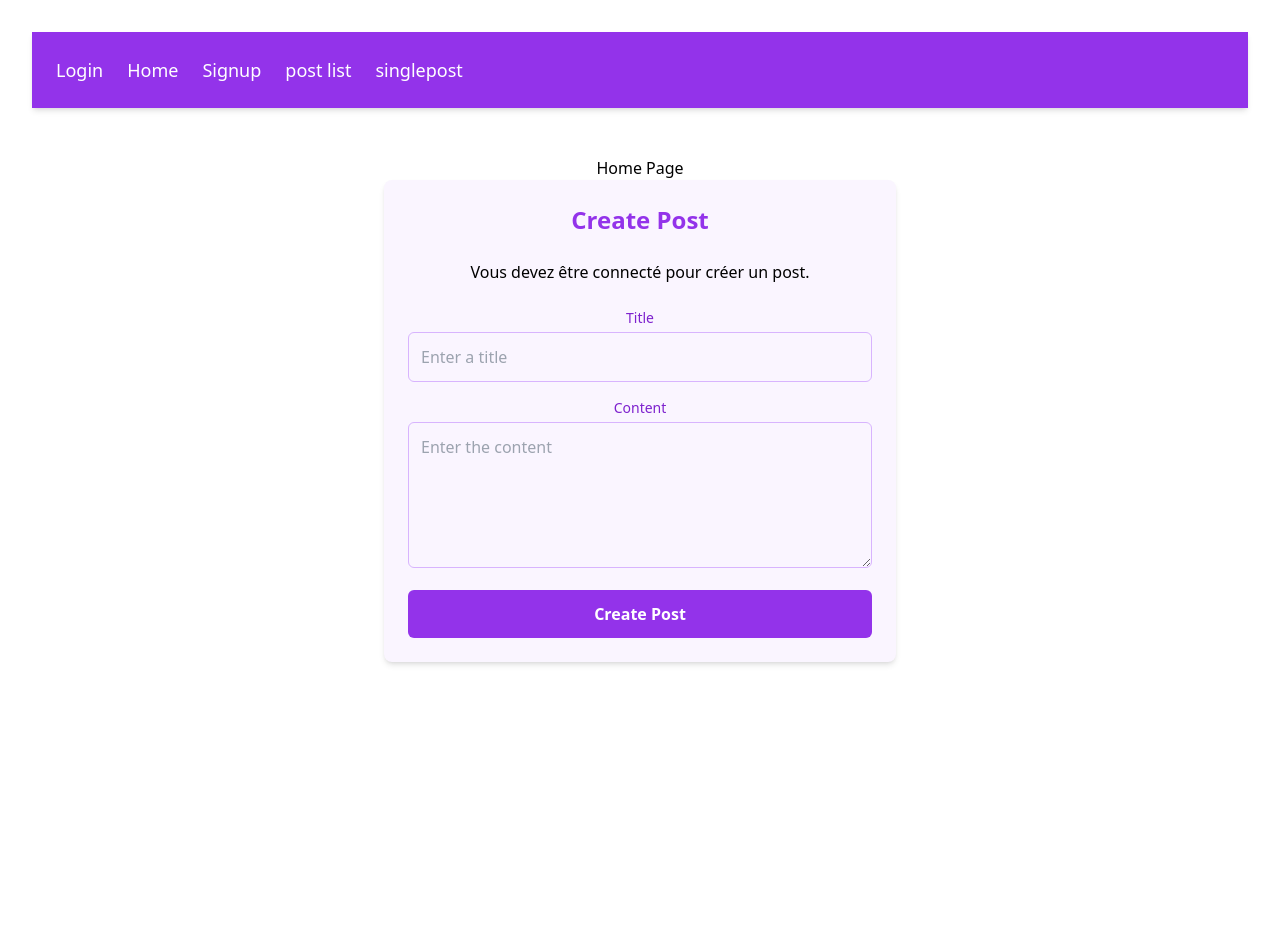
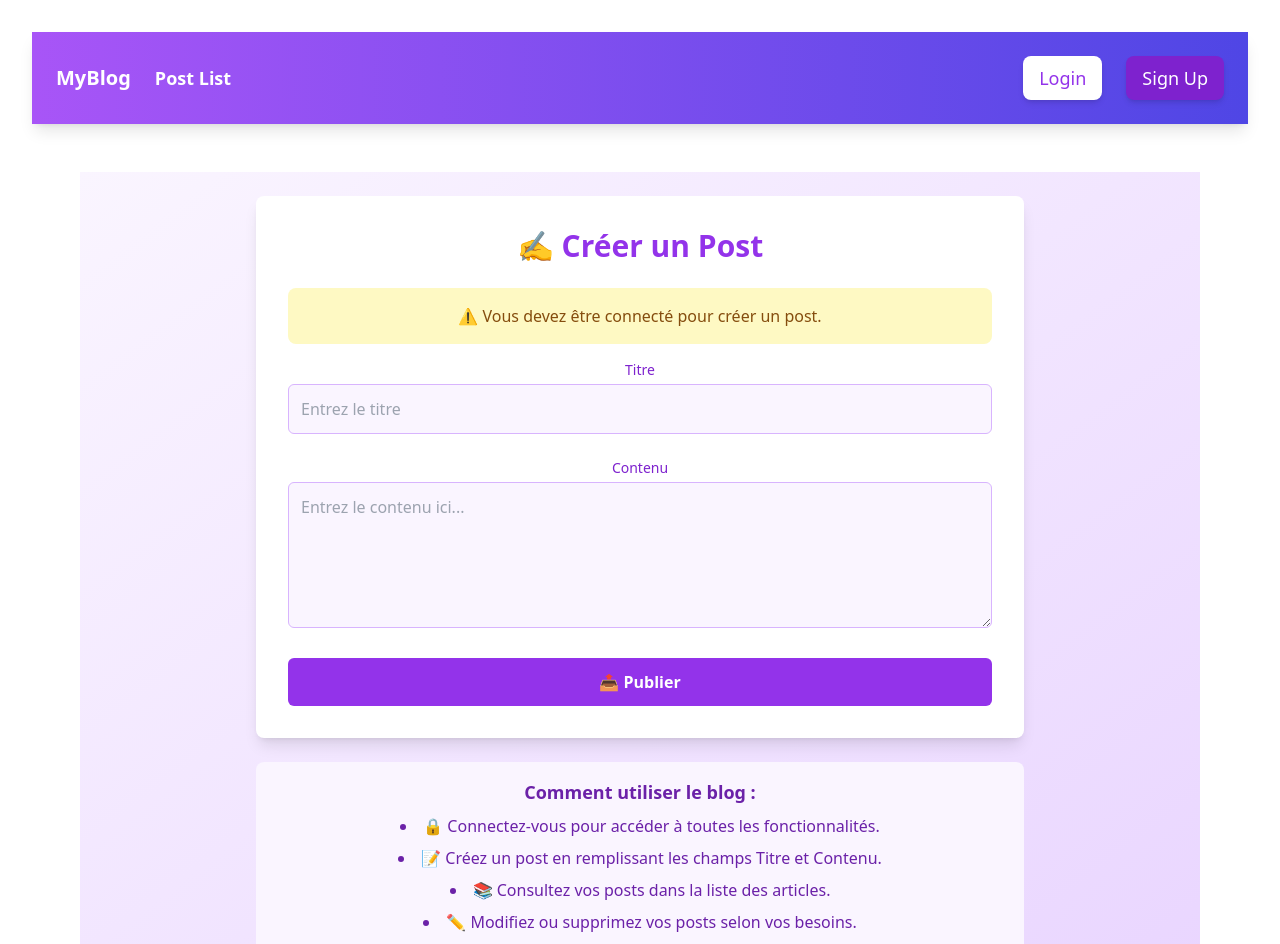
Before and after one commit to karpetoryba/auth-blog-new, a React (Vite) app in the folder app/: page /home in a window 1280 px wide. Shown: the top 944 px of the page. Before the commit the page ends 800 px from the top, so only its background shows below. Built offline with nearby package versions, Linux system fonts and the light colour scheme.

Commit message:
new design

```diff
--- a/app/src/App.tsx
+++ b/app/src/App.tsx
@@ -11,37 +11,33 @@ function App() {
   return (
     <BrowserRouter>
       {/* Navigation Bar */}
-      <nav className="flex items-center justify-between p-6 bg-purple-600 text-white shadow-md">
-        <div className="flex items-center space-x-6 text-lg font-medium">
-          <Link
-            to="/login"
-            className="hover:text-purple-300 transition duration-200"
-          >
-            Login
-          </Link>
+      <nav className="flex items-center justify-between p-6 bg-gradient-to-r from-purple-500 to-indigo-600 text-white shadow-lg">
+        <div className="flex items-center space-x-6 text-lg font-semibold">
           <Link
             to="/home"
             className="hover:text-purple-300 transition duration-200"
           >
-            Home
-          </Link>
-          <Link
-            to="/signup"
-            className="hover:text-purple-300 transition duration-200"
-          >
-            Signup
+            <span className="text-xl font-bold">MyBlog</span>
           </Link>
           <Link
             to="/postlist"
             className="hover:text-purple-300 transition duration-200"
           >
-            post list
+            Post List
+          </Link>
+        </div>
+        <div className="flex items-center space-x-6 text-lg">
+          <Link
+            to="/login"
+            className="bg-white text-purple-600 px-4 py-2 rounded-lg shadow-md hover:bg-purple-300 hover:text-white transition duration-300"
+          >
+            Login
           </Link>
           <Link
-            to="/id"
-            className="hover:text-purple-300 transition duration-200"
+            to="/signup"
+            className="bg-purple-700 px-4 py-2 rounded-lg shadow-md hover:bg-purple-800 transition duration-300"
           >
-            singlepost
+            Sign Up
           </Link>
         </div>
       </nav>
@@ -57,6 +53,13 @@ function App() {
           <Route path="/edit/:id" element={<EditPost />} />
         </Routes>
       </div>
+
+      {/* Footer */}
+      <footer className="bg-purple-600 text-white py-6 mt-12">
+        <div className="container mx-auto text-center text-sm">
+          &copy; 2024 MyBlog. All rights reserved.
+        </div>
+      </footer>
     </BrowserRouter>
   );
 }
--- a/app/src/components/CardPost.tsx
+++ b/app/src/components/CardPost.tsx
@@ -7,14 +7,27 @@ type CardPostProps = {
 
 const CardPost = ({ post }: CardPostProps) => {
   return (
-    <Link to={`/${post.id}`} className="block">
-      <div className="shadow-md hover:shadow-lg transition-shadow">
-        <div className="p-6">
-          <h2 className="text-xl text-zinc-500 font-bold mt-2">{post.title}</h2>
-          <p className="mt-2 text-sm text-gray-700">
-            {post.content.substring(0, 50)}
-            {post.content.length > 50 && "..."}
-          </p>
+    <Link
+      to={`/${post.id}`}
+      className="block bg-white rounded-lg shadow-md overflow-hidden transform transition-transform duration-300 hover:scale-105 hover:bg-purple-50 hover:shadow-xl"
+    >
+      <div className="p-6">
+        {/* Title */}
+        <h2 className="text-xl font-semibold text-purple-600 hover:text-purple-800 transition-colors">
+          {post.title}
+        </h2>
+
+        {/* Content Preview */}
+        <p className="mt-3 text-gray-600 text-sm line-clamp-3">
+          {post.content.substring(0, 100)}
+          {post.content.length > 100 && "..."}
+        </p>
+
+        {/* Read More Button */}
+        <div className="mt-4 text-right">
+          <span className="text-purple-500 font-medium text-sm hover:text-purple-700">
+            Lire plus →
+          </span>
         </div>
       </div>
     </Link>
--- a/app/src/pages/HomePage.tsx
+++ b/app/src/pages/HomePage.tsx
@@ -3,7 +3,6 @@ import PostAddPage from "./Post/PostAddPage";
 const HomePage = () => {
   return (
     <div>
-      <h1>Home Page</h1>
       <PostAddPage />
     </div>
   );
--- a/app/src/pages/Post/EditPost.tsx
+++ b/app/src/pages/Post/EditPost.tsx
@@ -48,24 +48,46 @@ const EditPost = () => {
         title: post.title,
         content: post.content,
       });
-      setMessage("Post updated successfully.");
-      navigate(`/${post.id}`); // Redirect to the post details page
+      setMessage("✅ Post updated successfully.");
+      setTimeout(() => setMessage(""), 2000); // Clear message after 2 seconds
+      setTimeout(() => navigate(`/${post.id}`), 1500); // Redirect to the post details page
     } catch (error) {
       console.error("Error updating post:", error);
-      setMessage("Error updating post.");
+      setMessage("❌ Error updating post.");
+      setTimeout(() => setMessage(""), 2000); // Clear message after 2 seconds
     }
   };
 
-  if (!post) return <div className="text-center">Loading post...</div>;
+  if (!post)
+    return (
+      <div className="text-center text-xl text-gray-700">Loading post...</div>
+    );
 
   return (
-    <div className="min-h-screen bg-gray-100 p-6">
-      {message && <p className="text-center text-red-500">{message}</p>}
-      <div className="max-w-4xl mx-auto bg-white p-8 rounded-lg shadow-md border">
-        <h1 className="text-2xl font-bold text-gray-800 mb-4">Edit Post</h1>
-        <form onSubmit={handleSubmit}>
-          <div className="mb-4">
-            <label htmlFor="title" className="block text-gray-700 font-medium">
+    <div className="min-h-screen bg-gradient-to-b from-indigo-100 to-purple-300 flex items-center justify-center p-6 relative">
+      {message && (
+        <div className="absolute top-0 left-1/2 transform -translate-x-1/2 bg-white shadow-md border px-4 py-2 rounded-lg animate-slide-down z-50">
+          <p
+            className={`text-sm ${
+              message.includes("successfully")
+                ? "text-green-700"
+                : "text-red-700"
+            }`}
+          >
+            {message}
+          </p>
+        </div>
+      )}
+      <div className="max-w-4xl w-full bg-white shadow-xl rounded-2xl p-8 relative">
+        <h1 className="text-4xl font-bold text-purple-800 text-center mb-6">
+          ✏️ Edit Your Post
+        </h1>
+        <form onSubmit={handleSubmit} className="space-y-6">
+          <div>
+            <label
+              htmlFor="title"
+              className="block text-lg font-medium text-gray-700 mb-2"
+            >
               Title
             </label>
             <input
@@ -74,14 +96,15 @@ const EditPost = () => {
               name="title"
               value={post.title}
               onChange={handleInputChange}
-              className="w-full px-4 py-2 border rounded-lg focus:outline-none focus:ring focus:ring-purple-300"
+              className="w-full px-4 py-3 border border-gray-300 rounded-lg shadow-md focus:outline-none focus:ring-2 focus:ring-purple-400 focus:border-transparent"
+              placeholder="Enter your post title"
               required
             />
           </div>
-          <div className="mb-4">
+          <div>
             <label
               htmlFor="content"
-              className="block text-gray-700 font-medium"
+              className="block text-lg font-medium text-gray-700 mb-2"
             >
               Content
             </label>
@@ -90,17 +113,27 @@ const EditPost = () => {
               name="content"
               value={post.content}
               onChange={handleInputChange}
-              className="w-full px-4 py-2 border rounded-lg focus:outline-none focus:ring focus:ring-purple-300"
-              rows={5}
+              className="w-full px-4 py-3 border border-gray-300 rounded-lg shadow-md focus:outline-none focus:ring-2 focus:ring-purple-400 focus:border-transparent"
+              rows={6}
+              placeholder="Write your post content here..."
               required
             ></textarea>
           </div>
-          <button
-            type="submit"
-            className="bg-purple-500 text-white px-4 py-2 rounded-lg hover:bg-purple-600"
-          >
-            Save Changes
-          </button>
+          <div className="flex justify-between items-center">
+            <button
+              type="button"
+              onClick={() => navigate(-1)}
+              className="px-4 py-2 bg-gray-300 text-gray-700 font-semibold rounded-lg hover:bg-gray-400 transition"
+            >
+              Cancel
+            </button>
+            <button
+              type="submit"
+              className="px-6 py-3 bg-purple-600 text-white font-bold rounded-lg hover:bg-purple-700 transition focus:outline-none focus:ring-2 focus:ring-purple-400"
+            >
+              Save Changes
+            </button>
+          </div>
         </form>
       </div>
     </div>
--- a/app/src/pages/Post/PostAddPage.tsx
+++ b/app/src/pages/Post/PostAddPage.tsx
@@ -21,7 +21,7 @@ const FormPost = ({ fetchPosts }: FormPostsProps) => {
 
   useEffect(() => {
     if (!token) {
-      setMessage("Vous devez être connecté pour créer un post.");
+      setMessage("⚠️ Vous devez être connecté pour créer un post.");
       return;
     }
     try {
@@ -29,7 +29,7 @@ const FormPost = ({ fetchPosts }: FormPostsProps) => {
       const userId = user.id;
       setCredentials({ user_id: userId } as IPost);
     } catch (error) {
-      setMessage("Token invalide ou expiré.");
+      setMessage("🔑 Token invalide ou expiré.");
     }
   }, [token]);
 
@@ -61,8 +61,9 @@ const FormPost = ({ fetchPosts }: FormPostsProps) => {
 
   const validateForm = () => {
     const newErrors: { title?: string; content?: string } = {};
-    if (!credentials.title) newErrors.title = "Title is required.";
-    if (!credentials.content) newErrors.content = "Content is required.";
+    if (!credentials.title) newErrors.title = "📝 Le titre est obligatoire.";
+    if (!credentials.content)
+      newErrors.content = "📄 Le contenu est obligatoire.";
     setErrors(newErrors);
     return Object.keys(newErrors).length === 0;
   };
@@ -78,40 +79,40 @@ const FormPost = ({ fetchPosts }: FormPostsProps) => {
       await create(credentials as IPost);
 
       if (fetchPosts) fetchPosts();
-      toast.success("Post saved successfully");
+      toast.success("✅ Post sauvegardé avec succès !");
     } catch (error) {
       console.log("Error: ", error);
-      toast.error("An error occurred while saving the post");
+      toast.error("❌ Une erreur est survenue lors de la sauvegarde du post.");
     } finally {
       setLoading(false);
     }
   };
 
   return (
-    <form
-      onSubmit={handleSubmit}
-      className="bg-purple-50 shadow-md rounded-lg p-6 space-y-6 max-w-lg mx-auto"
-    >
-      <h2 className="text-2xl font-bold text-center text-purple-600">
-        Create Post
+    <div className="min-h-screen bg-gradient-to-br from-purple-50 to-purple-200 p-6">
+      <div className="bg-white shadow-lg rounded-lg max-w-3xl mx-auto p-8">
+        <h2 className="text-3xl font-bold text-center text-purple-600 mb-6">
+          ✍️ Créer un Post
         </h2>
         {message && (
-        <div className="mb-4 text-center text-black-500">{message}</div>
+          <div className="mb-4 p-4 bg-yellow-100 text-yellow-800 rounded-lg text-center">
+            {message}
+          </div>
         )}
-      <div className="flex flex-col gap-4">
+        <form onSubmit={handleSubmit} className="space-y-6">
           {/* Title Field */}
           <div>
             <label
               className="block text-sm font-medium text-purple-700 mb-1"
               htmlFor="title"
             >
-            Title
+              Titre
             </label>
             <input
               type="text"
               name="title"
               id="title"
-            placeholder="Enter a title"
+              placeholder="Entrez le titre"
               value={credentials.title}
               onChange={handleChange}
               required
@@ -130,12 +131,12 @@ const FormPost = ({ fetchPosts }: FormPostsProps) => {
               className="block text-sm font-medium text-purple-700 mb-1"
               htmlFor="content"
             >
-            Content
+              Contenu
             </label>
             <textarea
               name="content"
               id="content"
-            placeholder="Enter the content"
+              placeholder="Entrez le contenu ici..."
               value={credentials.content}
               onChange={handleChange}
               rows={5}
@@ -145,7 +146,9 @@ const FormPost = ({ fetchPosts }: FormPostsProps) => {
               }`}
             ></textarea>
             {errors.content && (
-            <span className="text-red-500 text-sm mt-1">{errors.content}</span>
+              <span className="text-red-500 text-sm mt-1">
+                {errors.content}
+              </span>
             )}
           </div>
 
@@ -156,11 +159,25 @@ const FormPost = ({ fetchPosts }: FormPostsProps) => {
               disabled={loading}
               className="w-full py-3 bg-purple-600 text-white font-semibold rounded-md hover:bg-purple-700 focus:outline-none focus:ring-2 focus:ring-purple-400 disabled:bg-purple-300 disabled:cursor-not-allowed"
             >
-            {loading ? "Processing..." : "Create Post"}
+              {loading ? "⏳ En cours..." : "📤 Publier"}
             </button>
           </div>
+        </form>
       </div>
-    </form>
+
+      <div className="max-w-3xl mx-auto mt-6 p-4 bg-purple-50 rounded-lg text-purple-800">
+        <h3 className="text-lg font-semibold mb-2">
+          Comment utiliser le blog :
+        </h3>
+        <ul className="list-disc list-inside space-y-2">
+          <li>🔒 Connectez-vous pour accéder à toutes les fonctionnalités.</li>
+          <li>📝 Créez un post en remplissant les champs Titre et Contenu.</li>
+          <li>📚 Consultez vos posts dans la liste des articles.</li>
+          <li>✏️ Modifiez ou supprimez vos posts selon vos besoins.</li>
+          <li>✅ Profitez de votre expérience de blogging !</li>
+        </ul>
+      </div>
+    </div>
   );
 };
 
```
Lines whose indentation alone changed are shown as unchanged.
